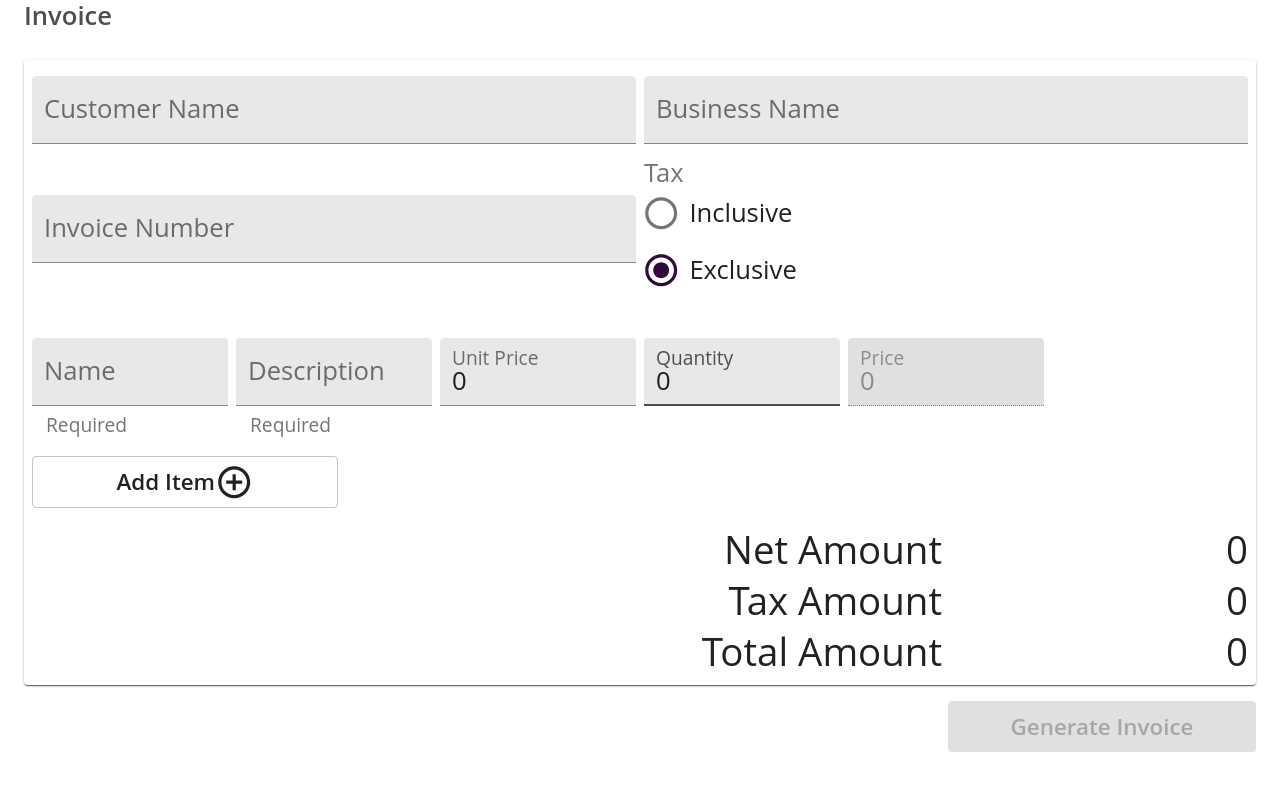
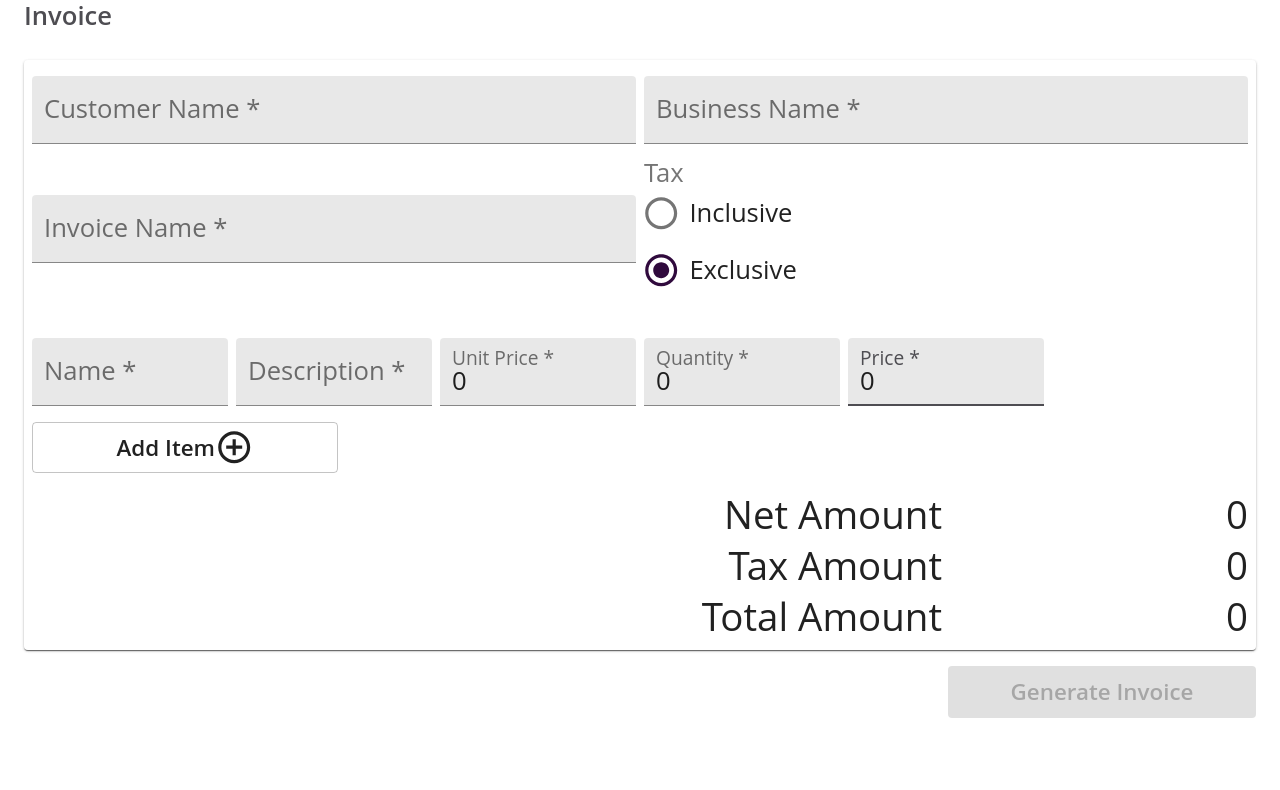
Before and after one commit to vchandwani/reactMyob, a React (Create React App) app: page / in a window 1280 px wide. Shown: the top 790 px of the page. Built offline with nearby package versions, Linux system fonts and the light colour scheme.

Commit message:
Custom Text field component added
Custom Text field component added

```diff
--- a/package.json
+++ b/package.json
@@ -13,7 +13,7 @@
     "@testing-library/react": "^11.1.0",
     "@testing-library/user-event": "^12.1.10",
     "@types/jest": "^26.0.20",
-    "@types/node": "^12.20.4",
+    "@types/node": "^12.20.7",
     "@types/react": "^17.0.2",
     "@types/react-dom": "^17.0.1",
     "@types/react-router-dom": "^5.1.7",
@@ -35,6 +35,7 @@
     "redux-mock-store": "^1.5.4",
     "redux-persist": "^6.0.0",
     "redux-thunk": "^2.3.0",
+    "types": "^0.1.1",
     "typescript": "^4.2.2",
     "uuid": "^8.3.2",
     "web-vitals": "^1.0.1",
--- a/src/components/CardInfo/CardInfo.tsx
+++ b/src/components/CardInfo/CardInfo.tsx
@@ -18,6 +18,7 @@ import CloseIcon from '@material-ui/icons/Close';
 import AddCircleOutlineOutlinedIcon from '@material-ui/icons/AddCircleOutlineOutlined';
 import { InvoiceSchema } from '../../lib/validation/invoice';
 import { InvoiceObj, ItemsObj } from '../../types/invoice/data';
+import CustomTextField from '../CustomTextField/CustomTextField';
 
 const useStyles = makeStyles((theme) => ({
   marginTop: {
@@ -222,32 +223,19 @@ const CardInfo: React.FC = () => {
                             sm={6}
                             className={styles.fieldMargin}
                           >
-                            <Field name="customerName" type="text">
+                            <Field
+                              name="customerName"
+                              type="text"
+                              data-testid="customerNameField"
+                            >
                               {({ field, form, meta }: FieldProps) => (
-                                <TextField
-                                  {...field}
-                                  value={meta.value}
-                                  variant="filled"
-                                  data-testid="postFormTitleDiv"
-                                  fullWidth
-                                  autoFocus={true}
+                                <CustomTextField
                                   id="customerName"
-                                  label="Customer Name"
-                                  autoComplete="customerName"
-                                  error={
-                                    meta.touched && meta.error !== undefined
-                                  }
-                                  InputProps={{
-                                    inputProps: {
-                                      'data-testid':
-                                        'postFormCustomerNameField',
-                                    },
-                                  }}
-                                  helperText={
-                                    errors.customerName && touched.customerName
-                                      ? errors.customerName
-                                      : null
-                                  }
+                                  label="Customer Name *"
+                                  field={field}
+                                  meta={meta}
+                                  errors={errors?.customerName}
+                                  touched={touched?.customerName}
                                 />
                               )}
                             </Field>
@@ -258,32 +246,19 @@ const CardInfo: React.FC = () => {
                             sm={6}
                             className={styles.fieldMargin}
                           >
-                            <Field name="businessName" type="text">
+                            <Field
+                              name="businessName"
+                              type="text"
+                              data-testid="businessNameField"
+                            >
                               {({ field, form, meta }: FieldProps) => (
-                                <TextField
-                                  {...field}
-                                  value={meta.value}
-                                  variant="filled"
-                                  data-testid="postFormTitleDiv"
-                                  fullWidth
-                                  autoFocus={true}
+                                <CustomTextField
                                   id="businessName"
-                                  label="Business Name"
-                                  autoComplete="businessName"
-                                  error={
-                                    meta.touched && meta.error !== undefined
-                                  }
-                                  InputProps={{
-                                    inputProps: {
-                                      'data-testid':
-                                        'postFormBusinessNameField',
-                                    },
-                                  }}
-                                  helperText={
-                                    errors.businessName && touched.businessName
-                                      ? errors.businessName
-                                      : null
-                                  }
+                                  label="Business Name *"
+                                  field={field}
+                                  meta={meta}
+                                  errors={errors?.businessName}
+                                  touched={touched?.businessName}
                                 />
                               )}
                             </Field>
@@ -302,33 +277,19 @@ const CardInfo: React.FC = () => {
                             sm={6}
                             className={styles.fieldMargin}
                           >
-                            <Field name="invoiceNumber" type="text">
+                            <Field
+                              name="invoiceNumber"
+                              type="text"
+                              data-testid="invoiceNumberField"
+                            >
                               {({ field, form, meta }: FieldProps) => (
-                                <TextField
-                                  {...field}
-                                  value={meta.value}
-                                  variant="filled"
-                                  data-testid="postFormTitleDiv"
-                                  fullWidth
-                                  autoFocus={true}
+                                <CustomTextField
                                   id="invoiceNumber"
-                                  label="Invoice Number"
-                                  autoComplete="invoiceNumber"
-                                  error={
-                                    meta.touched && meta.error !== undefined
-                                  }
-                                  InputProps={{
-                                    inputProps: {
-                                      'data-testid':
-                                        'postFormInvoiceNumberField',
-                                    },
-                                  }}
-                                  helperText={
-                                    errors.invoiceNumber &&
-                                    touched.invoiceNumber
-                                      ? errors.invoiceNumber
-                                      : null
-                                  }
+                                  label="Invoice Name *"
+                                  field={field}
+                                  meta={meta}
+                                  errors={errors?.invoiceNumber}
+                                  touched={touched?.invoiceNumber}
                                 />
                               )}
                             </Field>
@@ -401,37 +362,24 @@ const CardInfo: React.FC = () => {
                                             <Field
                                               name={`items.${index}.name`}
                                               type="text"
+                                              data-testid={index
+                                                .toString()
+                                                .concat('itemName')}
                                             >
                                               {({
                                                 field,
                                                 form,
                                                 meta,
                                               }: FieldProps) => (
-                                                <TextField
-                                                  {...field}
-                                                  value={meta.value}
-                                                  variant="filled"
-                                                  data-testid={index
+                                                <CustomTextField
+                                                  id={index
                                                     .toString()
                                                     .concat('itemName')}
-                                                  fullWidth
-                                                  autoFocus={true}
-                                                  id={index
-                                                    .toString()
-                                                    .concat('name')}
-                                                  label="Name"
-                                                  autoComplete="name"
-                                                  error={
-                                                    meta.touched &&
-                                                    meta.error !== undefined
-                                                  }
-                                                  InputProps={{
-                                                    inputProps: {
-                                                      'data-testid':
-                                                        'postFormItemNameField',
-                                                    },
-                                                  }}
-                                                  helperText={meta.error}
+                                                  label="Name *"
+                                                  field={field}
+                                                  meta={meta}
+                                                  errors={meta.error}
+                                                  touched={meta.touched}
                                                 />
                                               )}
                                             </Field>
@@ -445,37 +393,24 @@ const CardInfo: React.FC = () => {
                                             <Field
                                               name={`items.${index}.description`}
                                               type="text"
+                                              data-testid={index
+                                                .toString()
+                                                .concat('description')}
                                             >
                                               {({
                                                 field,
                                                 form,
                                                 meta,
                                               }: FieldProps) => (
-                                                <TextField
-                                                  {...field}
-                                                  value={meta.value}
-                                                  variant="filled"
-                                                  data-testid={index
-                                                    .toString()
-                                                    .concat('itemDescription')}
-                                                  fullWidth
-                                                  autoFocus={true}
+                                                <CustomTextField
                                                   id={index
                                                     .toString()
                                                     .concat('description')}
-                                                  label="Description"
-                                                  autoComplete="description"
-                                                  error={
-                                                    meta.touched &&
-                                                    meta.error !== undefined
-                                                  }
-                                                  InputProps={{
-                                                    inputProps: {
-                                                      'data-testid':
-                                                        'postFormItemDescriptionField',
-                                                    },
-                                                  }}
-                                                  helperText={meta.error}
+                                                  label="Description *"
+                                                  field={field}
+                                                  meta={meta}
+                                                  errors={meta.error}
+                                                  touched={meta.touched}
                                                 />
                                               )}
                                             </Field>
@@ -489,36 +424,24 @@ const CardInfo: React.FC = () => {
                                             <Field
                                               name={`items.${index}.unitPrice`}
                                               type="number"
+                                              data-testid={index
+                                                .toString()
+                                                .concat('unitPrice')}
                                             >
                                               {({
                                                 field,
                                                 form,
                                                 meta,
                                               }: FieldProps) => (
-                                                <TextField
-                                                  {...field}
-                                                  value={meta.value}
-                                                  variant="filled"
-                                                  data-testid={index
-                                                    .toString()
-                                                    .concat('unitPrice')}
-                                                  fullWidth
-                                                  autoFocus={true}
+                                                <CustomTextField
                                                   id={index
                                                     .toString()
                                                     .concat('unitPrice')}
-                                                  label="Unit Price"
-                                                  autoComplete="unitPrice"
-                                                  error={
-                                                    meta.touched &&
-                                                    meta.error !== undefined
-                                                  }
-                                                  InputProps={{
-                                                    inputProps: {
-                                                      'data-testid':
-                                                        'postFormItemUnitPriceField',
-                                                    },
-                                                  }}
+                                                  label="Unit Price *"
+                                                  field={field}
+                                                  meta={meta}
+                                                  errors={meta.error}
+                                                  touched={meta.touched}
                                                 />
                                               )}
                                             </Field>
@@ -532,36 +455,24 @@ const CardInfo: React.FC = () => {
                                             <Field
                                               name={`items.${index}.quantity`}
                                               type="number"
+                                              data-testid={index
+                                                .toString()
+                                                .concat('quantity')}
                                             >
                                               {({
                                                 field,
                                                 form,
                                                 meta,
                                               }: FieldProps) => (
-                                                <TextField
-                                                  {...field}
-                                                  value={meta.value}
-                                                  variant="filled"
-                                                  data-testid={index
-                                                    .toString()
-                                                    .concat('quantity')}
-                                                  fullWidth
-                                                  autoFocus={true}
+                                                <CustomTextField
                                                   id={index
                                                     .toString()
                                                     .concat('quantity')}
-                                                  label="Quantity"
-                                                  autoComplete="quantity"
-                                                  error={
-                                                    meta.touched &&
-                                                    meta.error !== undefined
-                                                  }
-                                                  InputProps={{
-                                                    inputProps: {
-                                                      'data-testid':
-                                                        'postFormItemQuantityField',
-                                                    },
-                                                  }}
+                                                  label="Quantity *"
+                                                  field={field}
+                                                  meta={meta}
+                                                  errors={meta.error}
+                                                  touched={meta.touched}
                                                 />
                                               )}
                                             </Field>
@@ -575,42 +486,24 @@ const CardInfo: React.FC = () => {
                                             <Field
                                               name={`items.${index}.price`}
                                               type="text"
+                                              data-testid={index
+                                                .toString()
+                                                .concat('price')}
                                             >
                                               {({
                                                 field,
                                                 form,
                                                 meta,
                                               }: FieldProps) => (
-                                                <TextField
-                                                  {...field}
-                                                  disabled
-                                                  value={
-                                                    values.items[index]
-                                                      ?.unitPrice *
-                                                    values.items[index]
-                                                      ?.quantity
-                                                  }
-                                                  variant="filled"
-                                                  data-testid={index
-                                                    .toString()
-                                                    .concat('price')}
-                                                  fullWidth
-                                                  autoFocus={true}
+                                                <CustomTextField
                                                   id={index
                                                     .toString()
                                                     .concat('price')}
-                                                  label="Price"
-                                                  autoComplete="price"
-                                                  error={
-                                                    meta.touched &&
-                                                    meta.error !== undefined
-                                                  }
-                                                  InputProps={{
-                                                    inputProps: {
-                                                      'data-testid':
-                                                        'postFormItemPriceField',
-                                                    },
-                                                  }}
+                                                  label="Price *"
+                                                  field={field}
+                                                  meta={meta}
+                                                  errors={meta.error}
+                                                  touched={meta.touched}
                                                 />
                                               )}
                                             </Field>
--- /dev/null
+++ b/src/components/CustomTextField/CustomTextField.tsx
@@ -0,0 +1,38 @@
+import React from 'react';
+import { FieldInputProps, FieldMetaProps } from 'formik';
+import { TextField } from '@material-ui/core';
+import { Values } from '../../types/invoice/data';
+
+interface TextFieldProps {
+  id: string;
+  label: string;
+  field: FieldInputProps<Values>;
+  meta: FieldMetaProps<Values>;
+  errors?: string;
+  touched?: boolean | undefined;
+}
+
+const CustomTextField: React.FC<TextFieldProps> = ({
+  id,
+  label,
+  field,
+  meta,
+  errors,
+  touched,
+}) => (
+  <TextField
+    {...field}
+    value={meta.value}
+    variant="filled"
+    data-testid="postFormTitleDiv"
+    fullWidth
+    autoFocus={true}
+    id={id}
+    label={label}
+    autoComplete={id}
+    error={meta.touched && meta.error !== undefined}
+    helperText={errors && touched ? errors : null}
+  />
+);
+
+export default CustomTextField;
--- a/src/types/invoice/data.ts
+++ b/src/types/invoice/data.ts
@@ -1,3 +1,4 @@
+export type Obj = Record<string, string | null | boolean>;
 export interface InvoiceObj {
   customerName: string;
   businessName: string;
@@ -19,3 +20,8 @@ export enum NotificationType {
   INFO = 'info',
   SUCCESS = 'success',
 }
+
+export type Values = Record<
+  string,
+  string | number | boolean | Date | string[] | Obj | undefined
+>;
```
